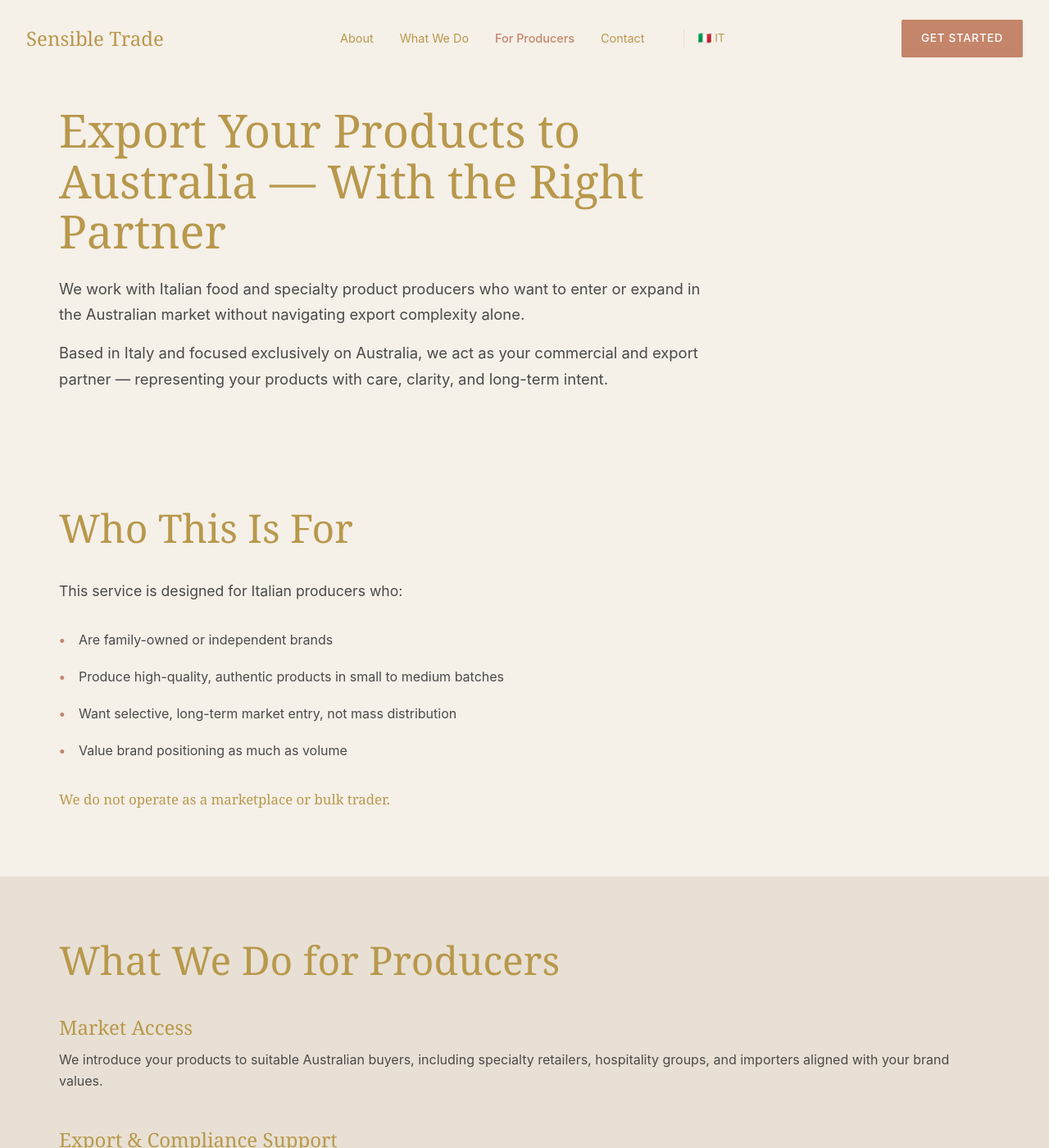
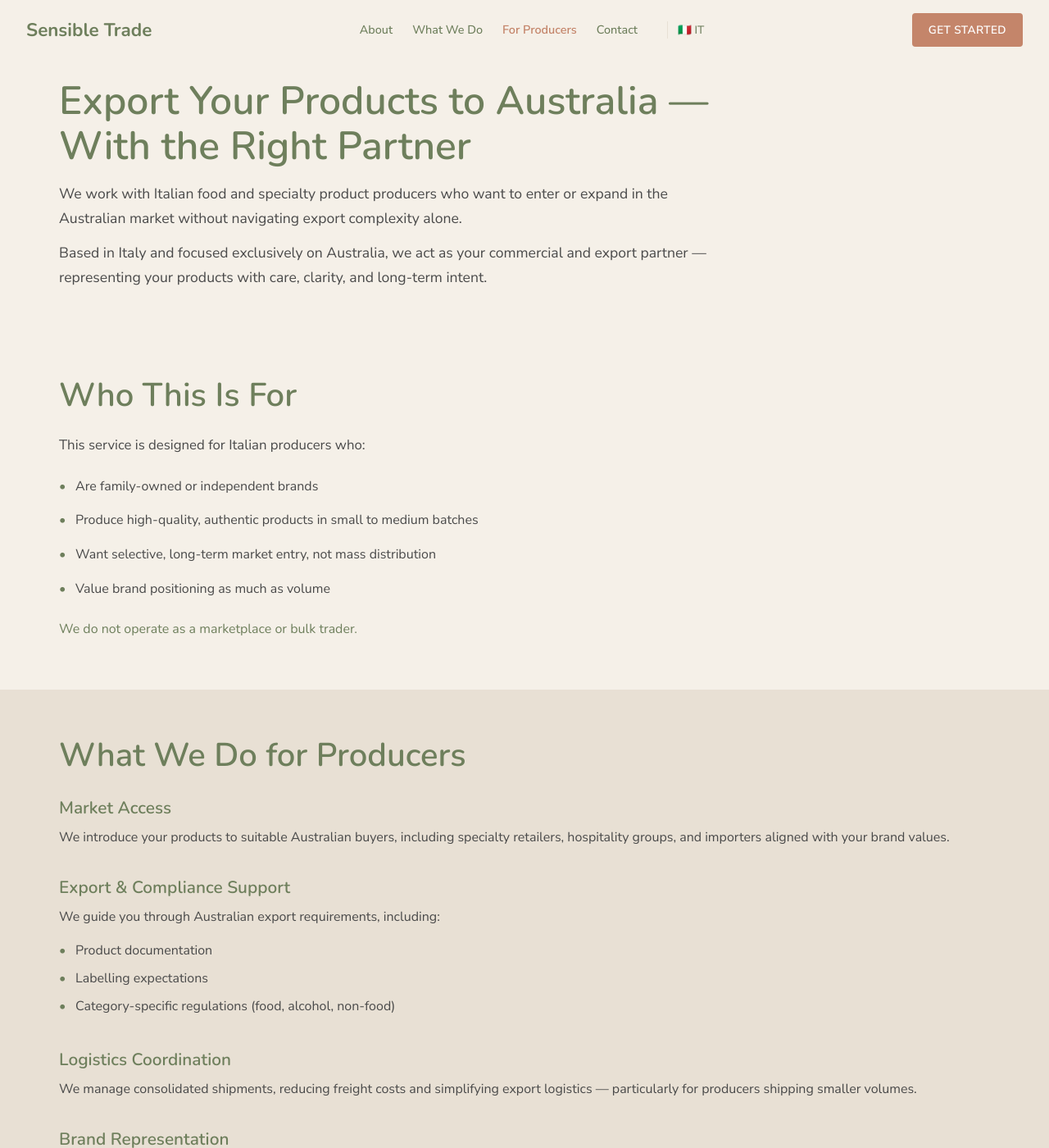
Before and after one commit to Tij8i/Sensible-Trade, a Jekyll site: the page built from producers/index.html, in a window 1280 px wide and 1400 px high. Shown: the whole window at 82% size. Built offline with Jekyll 4.4.1, drawn with Linux system fonts in a browser that asks for light colours.

Commit message:
style: comprehensive update - fonts, colors, spacing
- New fonts: Nunito (headings) + Nunito Sans (body) for modern rounded feel
- Added olive green (#6E7F5C) as primary accent color
- Reduced spacing throughout (sections, grids, margins)
- What We Do: 4-column grid + philosophy sentence styling
- Services section: changed background to olive green
- Updated all gold references to olive for consistency
- Buttons: rounded corners (4px border-radius)
- More compact padding on all sections

```diff
--- a/assets/css/main.scss
+++ b/assets/css/main.scss
@@ -1,19 +1,21 @@
 ---
 ---
 
-// Color palette from screenshots
+// Color palette
 $terracotta: #C4856A;
 $terracotta-dark: #B07258;
 $gold: #B8984C;
 $gold-light: #C9A85D;
+$olive: #6E7F5C;
+$olive-light: #8A9A7A;
 $cream: #F5F0E8;
 $cream-dark: #E8E0D4;
 $text-dark: #4A4A4A;
 $white: #FFFFFF;
 
-// Typography
-$font-serif: 'Cormorant Garamond', Georgia, serif;
-$font-sans: 'Inter', -apple-system, BlinkMacSystemFont, sans-serif;
+// Typography - Modern rounded fonts
+$font-heading: 'Nunito', -apple-system, BlinkMacSystemFont, sans-serif;
+$font-body: 'Nunito Sans', 'Nunito', -apple-system, BlinkMacSystemFont, sans-serif;
 
 // Reset & Base
 * {
@@ -27,7 +29,7 @@
 }
 
 body {
-  font-family: $font-sans;
+  font-family: $font-body;
   font-size: 16px;
   line-height: 1.6;
   color: $text-dark;
@@ -36,36 +38,36 @@
 
 // Typography
 h1, h2, h3 {
-  font-family: $font-serif;
-  font-weight: 400;
-  color: $gold;
+  font-family: $font-heading;
+  font-weight: 600;
+  color: $olive;
 }
 
 h1 {
-  font-size: 3.5rem;
-  line-height: 1.1;
-
-  @media (max-width: 768px) {
-    font-size: 2.5rem;
-  }
-}
-
-h2 {
   font-size: 3rem;
-  margin-bottom: 1.5rem;
+  line-height: 1.15;
 
   @media (max-width: 768px) {
     font-size: 2.2rem;
   }
 }
 
+h2 {
+  font-size: 2.5rem;
+  margin-bottom: 1rem;
+
+  @media (max-width: 768px) {
+    font-size: 2rem;
+  }
+}
+
 h3 {
-  font-size: 1.5rem;
-  margin-bottom: 0.75rem;
+  font-size: 1.3rem;
+  margin-bottom: 0.5rem;
 }
 
 p {
-  margin-bottom: 1rem;
+  margin-bottom: 0.75rem;
 }
 
 a {
@@ -86,7 +88,7 @@
 }
 
 section {
-  padding: 5rem 0;
+  padding: 3.5rem 0;
 }
 
 // Navigation
@@ -96,7 +98,7 @@
   left: 0;
   right: 0;
   z-index: 1000;
-  padding: 1.5rem 2rem;
+  padding: 1rem 2rem;
   display: flex;
   justify-content: space-between;
   align-items: center;
@@ -104,15 +106,15 @@
   backdrop-filter: blur(10px);
 
   &__logo {
-    font-family: $font-serif;
-    font-size: 1.5rem;
-    color: $gold;
-    font-weight: 500;
+    font-family: $font-heading;
+    font-size: 1.4rem;
+    color: $olive;
+    font-weight: 700;
   }
 
   &__links {
     display: flex;
-    gap: 2rem;
+    gap: 1.5rem;
     list-style: none;
     align-items: center;
 
@@ -121,9 +123,9 @@
     }
 
     a {
-      color: $gold;
+      color: $olive;
       font-size: 0.9rem;
-      font-weight: 400;
+      font-weight: 500;
 
       &:hover {
         color: $terracotta;
@@ -132,13 +134,13 @@
 
     &--active {
       color: $terracotta !important;
-      font-weight: 500 !important;
+      font-weight: 600 !important;
     }
   }
 
   &__lang {
-    margin-left: 1rem;
-    padding-left: 1rem;
+    margin-left: 0.75rem;
+    padding-left: 0.75rem;
     border-left: 1px solid $cream-dark;
 
     a {
@@ -152,12 +154,12 @@
   &__cta {
     background: $terracotta;
     color: $white !important;
-    padding: 0.75rem 1.5rem;
-    border-radius: 2px;
+    padding: 0.6rem 1.25rem;
+    border-radius: 4px;
     font-size: 0.85rem;
-    font-weight: 500;
+    font-weight: 600;
     text-transform: uppercase;
-    letter-spacing: 0.05em;
+    letter-spacing: 0.03em;
 
     &:hover {
       background: $terracotta-dark;
@@ -178,30 +180,30 @@
 
   &__content {
     max-width: 700px;
-    padding-top: 4rem;
+    padding-top: 3rem;
     text-align: center;
   }
 
   h1 {
     color: $terracotta;
     text-shadow: 0 2px 20px rgba(0,0,0,0.1);
-    margin-bottom: 1.5rem;
+    margin-bottom: 1rem;
   }
 
   &__tagline {
-    font-size: 1.25rem;
+    font-size: 1.15rem;
     color: $terracotta;
     text-shadow: 0 1px 10px rgba(0,0,0,0.1);
-    margin-bottom: 2rem;
+    margin-bottom: 1.5rem;
     font-style: italic;
-    font-family: $font-serif;
+    font-family: $font-heading;
   }
 }
 
 // Page Hero (Interior Pages)
 .page-hero {
-  padding-top: 8rem;
-  padding-bottom: 4rem;
+  padding-top: 6rem;
+  padding-bottom: 3rem;
   background: $cream;
 
   &__content {
@@ -209,11 +211,11 @@
   }
 
   h1 {
-    margin-bottom: 1.5rem;
+    margin-bottom: 1rem;
   }
 
   &__intro {
-    font-size: 1.15rem;
+    font-size: 1.1rem;
     color: $text-dark;
     line-height: 1.7;
 
@@ -225,7 +227,7 @@
 
 // Content Sections (Interior Pages)
 .content-section {
-  padding: 4rem 0;
+  padding: 3rem 0;
   background: $cream;
 
   &--alt {
@@ -233,31 +235,31 @@
   }
 
   h2 {
-    margin-bottom: 1.5rem;
+    margin-bottom: 1rem;
   }
 
   &__intro {
-    font-size: 1.1rem;
+    font-size: 1.05rem;
     color: $text-dark;
-    margin-bottom: 1.5rem;
+    margin-bottom: 1rem;
   }
 
   &__note {
-    margin-top: 1.5rem;
-    color: $gold;
-    font-family: $font-serif;
-    font-size: 1.05rem;
+    margin-top: 1rem;
+    color: $olive;
+    font-family: $font-heading;
+    font-size: 1rem;
   }
 }
 
 // Content Lists
 .content-list {
   list-style: none;
-  margin: 1.5rem 0;
+  margin: 1rem 0;
 
   li {
-    padding: 0.6rem 0;
-    padding-left: 1.5rem;
+    padding: 0.5rem 0;
+    padding-left: 1.25rem;
     position: relative;
     color: $text-dark;
 
@@ -265,17 +267,17 @@
       content: "•";
       position: absolute;
       left: 0;
-      color: $terracotta;
+      color: $olive;
       font-weight: bold;
     }
   }
 
   &--compact {
-    margin: 1rem 0;
+    margin: 0.75rem 0;
 
     li {
-      padding: 0.3rem 0;
-      padding-left: 1.5rem;
+      padding: 0.25rem 0;
+      padding-left: 1.25rem;
     }
   }
 
@@ -289,7 +291,7 @@
   &--two-col {
     display: grid;
     grid-template-columns: 1fr 1fr;
-    gap: 0 2rem;
+    gap: 0 1.5rem;
 
     @media (max-width: 600px) {
       grid-template-columns: 1fr;
@@ -301,12 +303,12 @@
 .process-list {
   list-style: none;
   counter-reset: process;
-  margin: 2rem 0;
+  margin: 1.5rem 0;
 
   li {
     counter-increment: process;
-    padding: 1rem 0;
-    padding-left: 3rem;
+    padding: 0.75rem 0;
+    padding-left: 2.5rem;
     position: relative;
     border-bottom: 1px solid $cream-dark;
 
@@ -318,16 +320,16 @@
       content: counter(process);
       position: absolute;
       left: 0;
-      top: 1rem;
-      width: 2rem;
-      height: 2rem;
-      background: $terracotta;
+      top: 0.75rem;
+      width: 1.75rem;
+      height: 1.75rem;
+      background: $olive;
       color: $white;
       border-radius: 50%;
       display: flex;
       align-items: center;
       justify-content: center;
-      font-size: 0.9rem;
+      font-size: 0.85rem;
       font-weight: 600;
     }
   }
@@ -335,38 +337,38 @@
 
 // Service Blocks
 .service-block {
-  margin-bottom: 2.5rem;
+  margin-bottom: 2rem;
 
   &:last-child {
     margin-bottom: 0;
   }
 
   h3 {
-    color: $gold;
-    margin-bottom: 0.5rem;
+    color: $olive;
+    margin-bottom: 0.4rem;
   }
 
   p {
     color: $text-dark;
-    margin-bottom: 0.5rem;
+    margin-bottom: 0.4rem;
   }
 }
 
 // CTA Section
 .cta-section {
-  padding: 5rem 0;
+  padding: 4rem 0;
   background: $terracotta;
   text-align: center;
 
   h2 {
     color: $cream;
-    margin-bottom: 1rem;
+    margin-bottom: 0.75rem;
   }
 
   &__text {
     color: $cream;
-    font-size: 1.15rem;
-    margin-bottom: 2rem;
+    font-size: 1.1rem;
+    margin-bottom: 1.5rem;
     opacity: 0.95;
   }
 
@@ -401,19 +403,19 @@
 // Producer CTA Block (for homepage/footer)
 .producer-cta {
   background: $cream-dark;
-  padding: 3rem 2rem;
+  padding: 2.5rem 2rem;
   text-align: center;
 
   h3 {
-    color: $gold;
-    font-size: 1.8rem;
-    margin-bottom: 0.5rem;
+    color: $olive;
+    font-size: 1.6rem;
+    margin-bottom: 0.4rem;
   }
 
   p {
     color: $text-dark;
     opacity: 0.9;
-    margin-bottom: 1.5rem;
+    margin-bottom: 1.25rem;
   }
 
   .btn {
@@ -434,18 +436,23 @@
   text-align: center;
 
   h2 {
-    margin-bottom: 3rem;
+    margin-bottom: 2rem;
   }
 
   &__grid {
     display: grid;
-    grid-template-columns: repeat(3, 1fr);
-    gap: 3rem;
-    margin-top: 2rem;
+    grid-template-columns: repeat(4, 1fr);
+    gap: 2rem;
+    margin-top: 1.5rem;
 
     @media (max-width: 900px) {
+      grid-template-columns: repeat(2, 1fr);
+      gap: 1.5rem;
+    }
+
+    @media (max-width: 500px) {
       grid-template-columns: 1fr;
-      gap: 2.5rem;
+      gap: 1.5rem;
     }
   }
 
@@ -453,16 +460,28 @@
     text-align: center;
 
     h3 {
-      color: $gold;
-      font-size: 1.4rem;
-      margin-bottom: 1rem;
+      color: $olive;
+      font-size: 1.2rem;
+      margin-bottom: 0.5rem;
     }
 
     p {
       color: $text-dark;
       opacity: 0.85;
       margin-bottom: 0;
+      font-size: 0.95rem;
     }
+  }
+
+  &__philosophy {
+    margin-top: 2rem;
+    font-style: italic;
+    color: $olive;
+    font-family: $font-heading;
+    font-size: 1.1rem;
+    max-width: 700px;
+    margin-left: auto;
+    margin-right: auto;
   }
 }
 
@@ -473,7 +492,7 @@
   &__wrapper {
     display: grid;
     grid-template-columns: 1fr 1fr;
-    gap: 4rem;
+    gap: 3rem;
     align-items: center;
 
     @media (max-width: 768px) {
@@ -483,30 +502,30 @@
 
   &__image {
     width: 100%;
-    height: 400px;
+    height: 350px;
     object-fit: cover;
     border-radius: 4px;
   }
 
   &__content {
     h2 {
-      margin-bottom: 1rem;
+      margin-bottom: 0.75rem;
     }
 
     &-subtitle {
-      font-size: 1.2rem;
-      color: $gold;
-      margin-bottom: 1.5rem;
-      font-family: $font-serif;
+      font-size: 1.1rem;
+      color: $olive;
+      margin-bottom: 1rem;
+      font-family: $font-heading;
     }
 
     ul {
       list-style: none;
-      margin: 1.5rem 0;
+      margin: 1rem 0;
 
       li {
-        padding: 0.5rem 0;
-        padding-left: 1.5rem;
+        padding: 0.4rem 0;
+        padding-left: 1.25rem;
         position: relative;
         color: $terracotta;
 
@@ -514,15 +533,15 @@
           content: "•";
           position: absolute;
           left: 0;
-          color: $terracotta;
+          color: $olive;
         }
       }
     }
 
     &-note {
       font-style: italic;
-      color: $gold;
-      font-family: $font-serif;
+      color: $olive;
+      font-family: $font-heading;
     }
   }
 }
@@ -534,7 +553,7 @@
   &__wrapper {
     display: grid;
     grid-template-columns: 1fr 1fr;
-    gap: 4rem;
+    gap: 3rem;
     align-items: center;
 
     @media (max-width: 768px) {
@@ -544,23 +563,23 @@
 
   &__content {
     h2 {
-      font-size: 2.5rem;
+      font-size: 2.2rem;
       line-height: 1.2;
     }
 
     &-subtitle {
-      font-size: 1.2rem;
-      color: $gold;
-      margin: 1.5rem 0;
-      font-family: $font-serif;
+      font-size: 1.1rem;
+      color: $olive;
+      margin: 1rem 0;
+      font-family: $font-heading;
     }
 
     ul {
       list-style: none;
 
       li {
-        padding: 0.5rem 0;
-        padding-left: 1.5rem;
+        padding: 0.4rem 0;
+        padding-left: 1.25rem;
         position: relative;
         color: $terracotta;
 
@@ -568,7 +587,7 @@
           content: "•";
           position: absolute;
           left: 0;
-          color: $terracotta;
+          color: $olive;
         }
       }
     }
@@ -576,14 +595,14 @@
 
   &__image {
     width: 100%;
-    height: 400px;
+    height: 350px;
     object-fit: cover;
     border-radius: 4px;
   }
 
   &__map {
     width: 100%;
-    height: 400px;
+    height: 350px;
     border-radius: 4px;
     border: 1px solid $cream-dark;
   }
@@ -591,21 +610,20 @@
 
 // Services Section
 .services {
-  background: $terracotta;
+  background: $olive;
   color: $white;
   text-align: center;
 
   h2 {
     color: $cream;
-    font-size: 2.5rem;
-    font-style: italic;
+    font-size: 2.2rem;
   }
 
   &__grid {
     display: grid;
     grid-template-columns: repeat(4, 1fr);
-    gap: 3rem;
-    margin-top: 3rem;
+    gap: 2rem;
+    margin-top: 2rem;
 
     @media (max-width: 900px) {
       grid-template-columns: repeat(2, 1fr);
@@ -620,16 +638,17 @@
     text-align: center;
 
     &-icon {
-      width: 80px;
-      height: 80px;
-      margin: 0 auto 1rem;
+      width: 70px;
+      height: 70px;
+      margin: 0 auto 0.75rem;
       opacity: 0.9;
     }
 
     &-title {
-      font-family: $font-serif;
-      font-size: 1.1rem;
+      font-family: $font-heading;
+      font-size: 1rem;
       color: $cream;
+      font-weight: 600;
     }
   }
 }
@@ -640,14 +659,14 @@
   text-align: center;
 
   h2 {
-    margin-bottom: 1rem;
+    margin-bottom: 0.75rem;
   }
 
   &__subtitle {
-    font-size: 1.1rem;
+    font-size: 1.05rem;
     color: $text-dark;
     opacity: 0.8;
-    margin-bottom: 2rem;
+    margin-bottom: 1.5rem;
   }
 
   &__form {
@@ -656,22 +675,22 @@
 
     input, textarea {
       width: 100%;
-      padding: 1rem;
-      margin-bottom: 1rem;
+      padding: 0.9rem;
+      margin-bottom: 0.75rem;
       border: 1px solid $cream-dark;
       background: $white;
-      font-family: $font-sans;
+      font-family: $font-body;
       font-size: 1rem;
-      border-radius: 2px;
+      border-radius: 4px;
 
       &:focus {
         outline: none;
-        border-color: $terracotta;
+        border-color: $olive;
       }
     }
 
     textarea {
-      min-height: 150px;
+      min-height: 120px;
       resize: vertical;
     }
   }
@@ -680,15 +699,15 @@
 // Buttons
 .btn {
   display: inline-block;
-  padding: 1rem 2rem;
+  padding: 0.85rem 1.75rem;
   font-size: 0.9rem;
-  font-weight: 500;
+  font-weight: 600;
   text-transform: uppercase;
-  letter-spacing: 0.05em;
+  letter-spacing: 0.03em;
   border: none;
   cursor: pointer;
   transition: all 0.3s ease;
-  border-radius: 2px;
+  border-radius: 4px;
 
   &--primary {
     background: $terracotta;
@@ -713,7 +732,7 @@
 
   &--light {
     background: rgba($cream, 0.9);
-    color: $terracotta;
+    color: $olive;
 
     &:hover {
       background: $cream;
@@ -724,14 +743,15 @@
 // Footer
 .footer {
   background: $cream-dark;
-  padding: 3rem 0;
+  padding: 2.5rem 0;
   text-align: center;
 
   &__logo {
-    font-family: $font-serif;
-    font-size: 1.5rem;
-    color: $gold;
-    margin-bottom: 1rem;
+    font-family: $font-heading;
+    font-size: 1.4rem;
+    color: $olive;
+    font-weight: 700;
+    margin-bottom: 0.75rem;
   }
 
   &__text {
```
